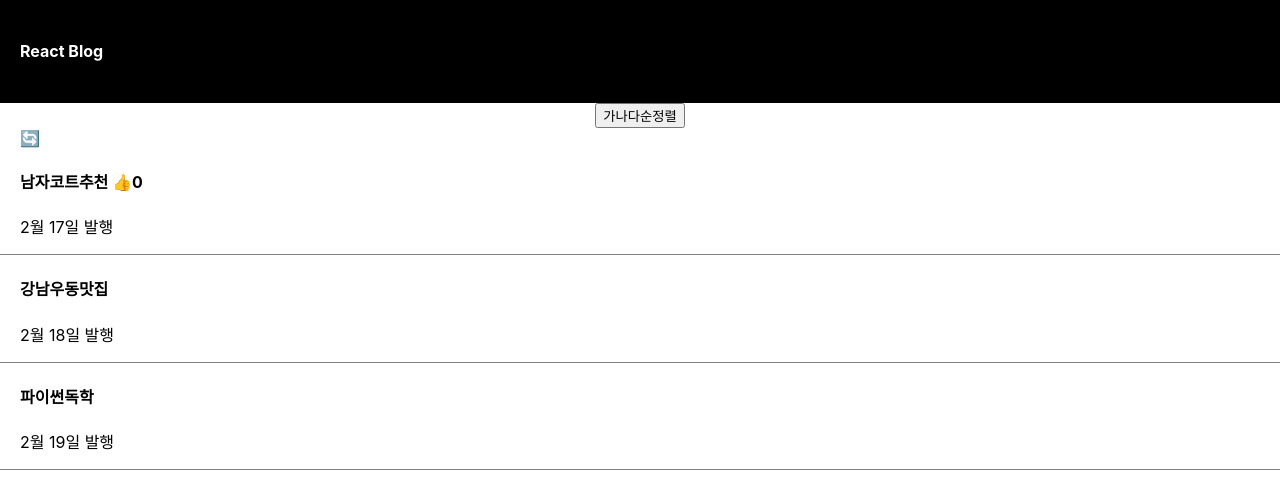
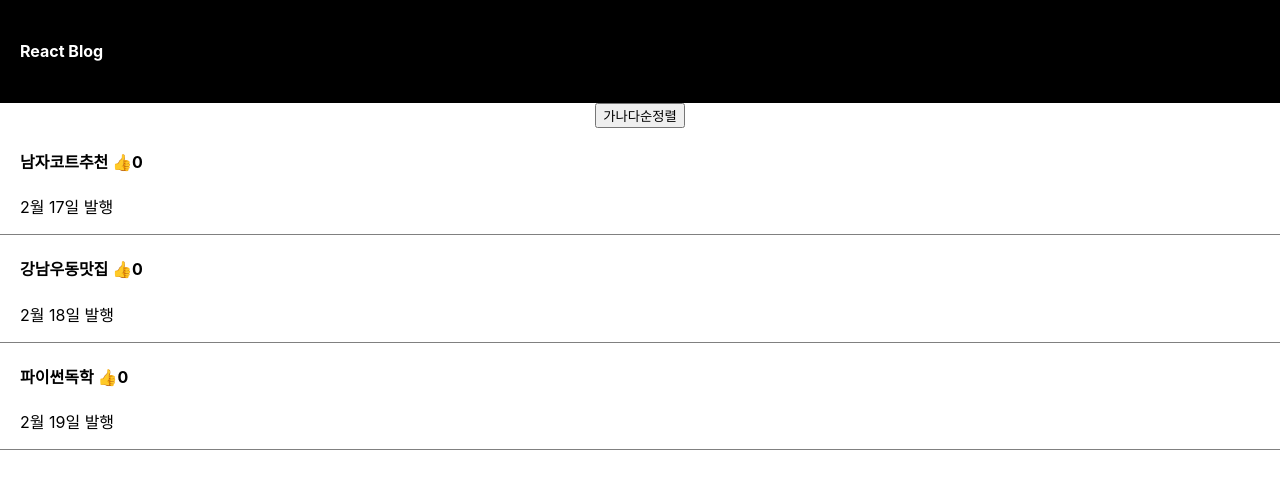
Before and after one commit to jiwoopark727/blog, a React (Create React App) app: page / in a window 1280 px wide. Shown: the top 488 px of the page. Built offline with nearby package versions, Linux system fonts and the light colour scheme.

Commit message:
map : 많은 div들을 반복문으로 줄이고 싶은 충동이 들 때

```diff
--- a/src/App.js
+++ b/src/App.js
@@ -7,7 +7,7 @@ import { useState } from 'react';
 function App() {
 
   let [title, setTitle] = useState(['남자코트추천', '강남우동맛집','파이썬독학']);
-  let [good, setGood] = useState(0);
+  let [good, setGood] = useState([0,0,0]);
   let [modal, setModal] = useState(false);  //모달 스위치 역할
 
   return (
@@ -22,7 +22,7 @@ function App() {
         setTitle(copy);
       }}>가나다순정렬</button>
 
-      <div className='list'>
+      {/* <div className='list'>
         <span onClick={()=>{
           let copy = [...title];
           copy[0] = "여자코트추천";
@@ -40,7 +40,22 @@ function App() {
       <div className='list'>
         <h4 onClick={()=>{ setModal(!modal) }}>{ title[2] }</h4>
         <p>2월 19일 발행</p>
-      </div>
+      </div> */}
+
+      {
+        title.map(function(a, i){
+          return (
+          <div className="list"  key={i}>
+            <h4>{ title[i] } <span onClick={()=>{
+              let copy = [...good];
+              copy[i]++;
+              setGood(copy);
+            }}>👍</span>
+            {good[i]} </h4>
+            <p>2월 {17+i}일 발행</p>
+          </div> )
+        })
+      }
 
       {
         modal == true ? <Modal></Modal> : null
```
